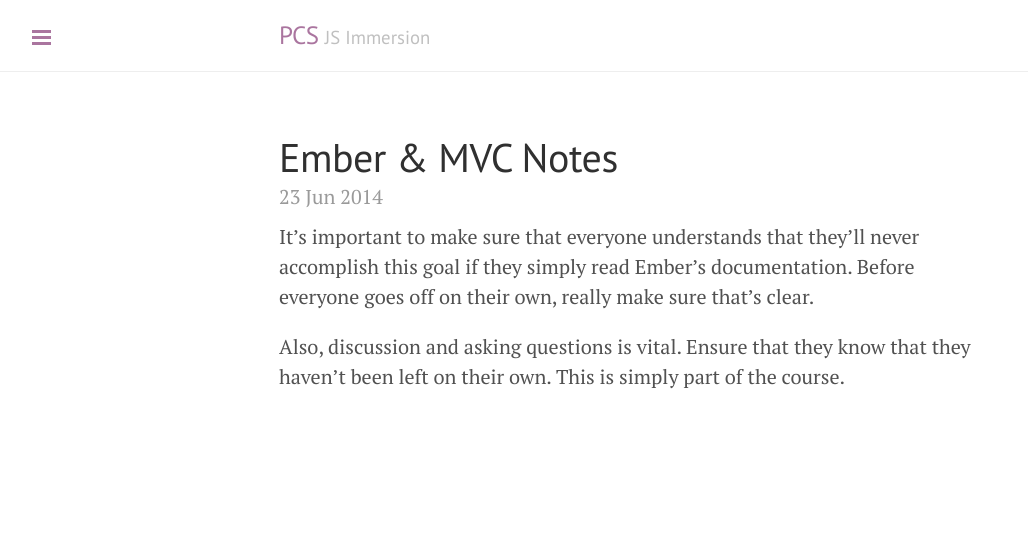
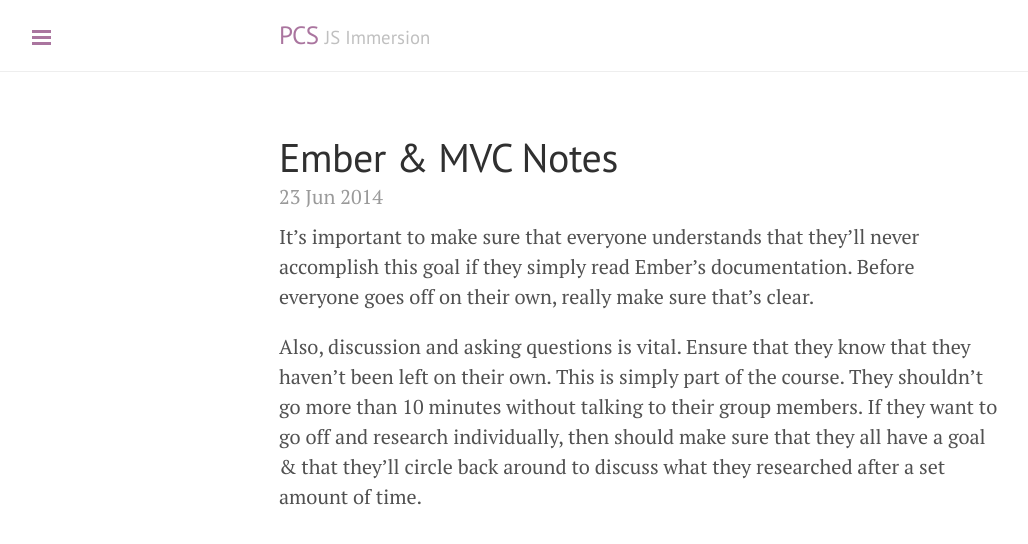
Before and after one commit to wbyoung/jsi, a Jekyll site: the page built from _posts/00-07-01-ember-mvc-notes.md, in a window 1280 px wide. Shown: the top 544 px of the page, without its empty margins (1-1029 px from the left). Built offline with Jekyll 4.4.1, drawn with Linux system fonts in a browser that asks for light colours; nearby versions of some CDN libraries; Markdown is read by kramdown in place of the engine named in the settings.

Commit message:
More notes.

```diff
--- a/_posts/00-07-01-ember-mvc-notes.md
+++ b/_posts/00-07-01-ember-mvc-notes.md
@@ -10,4 +10,8 @@
 goes off on their own, really make sure that's clear.
 
 Also, discussion and asking questions is vital. Ensure that they know that they
-haven't been left on their own. This is simply part of the course.
+haven't been left on their own. This is simply part of the course. They
+shouldn't go more than 10 minutes without talking to their group members. If
+they want to go off and research individually, then should make sure that they
+all have a goal & that they'll circle back around to discuss what they
+researched after a set amount of time.
```
